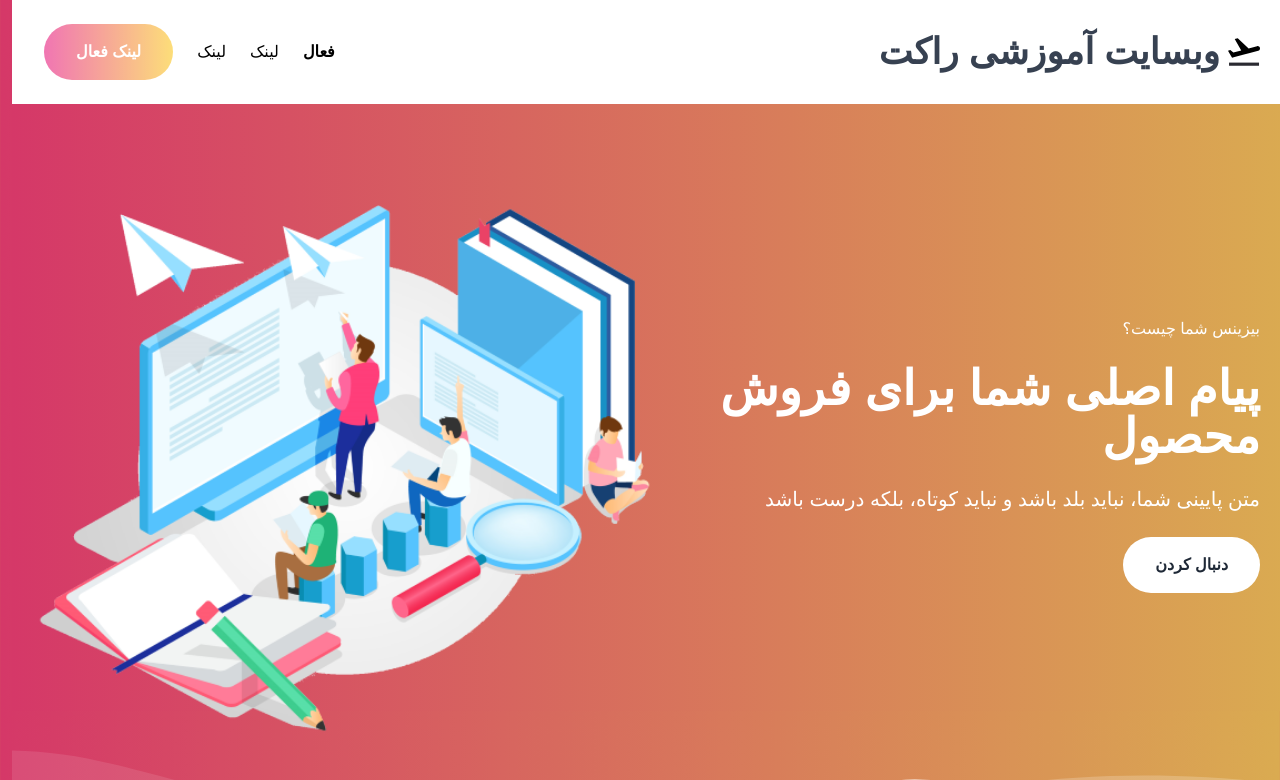
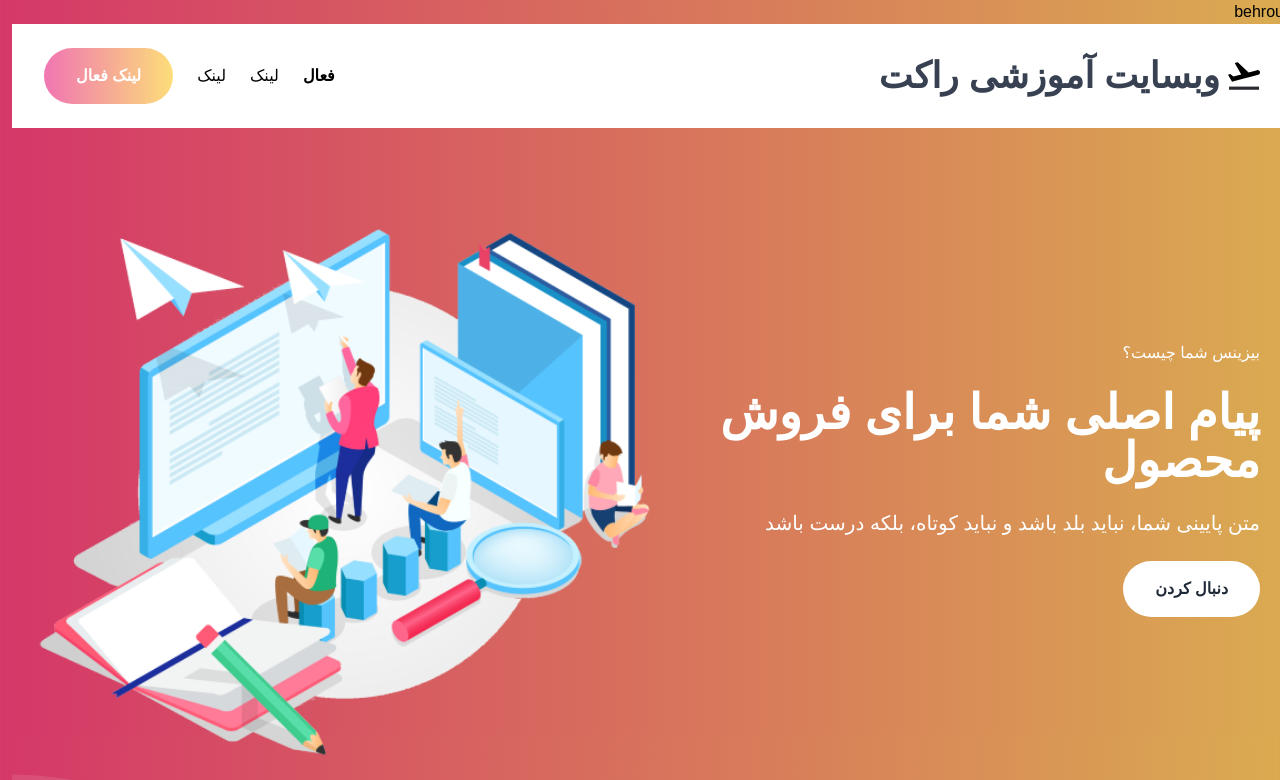
Before and after one commit to behrouz1369/project-landingpage, a website: page src/index.html in a window 1280 px wide. Shown: the top 780 px of the page. Drawn offline with Linux system fonts and the light colour scheme; a small style sheet from the web is missing.

Commit message:
Update index.html

```diff
--- a/src/index.html
+++ b/src/index.html
@@ -12,7 +12,7 @@
     <link href="https://cdn.jsdelivr.net/gh/rastikerdar/vazirmatn@v33.003/Vazirmatn-font-face.css" rel="stylesheet" type="text/css" />
 </head>
 <body class="bg-gradient-to-r from-pink-750 to-amber-350">
-
+<div>behrouz</div>
     <nav class="bg-white">
         <div class="flex flex-wrap container mx-auto justify-between items-center px-8">
             <div class="flex items-center py-4">
```
